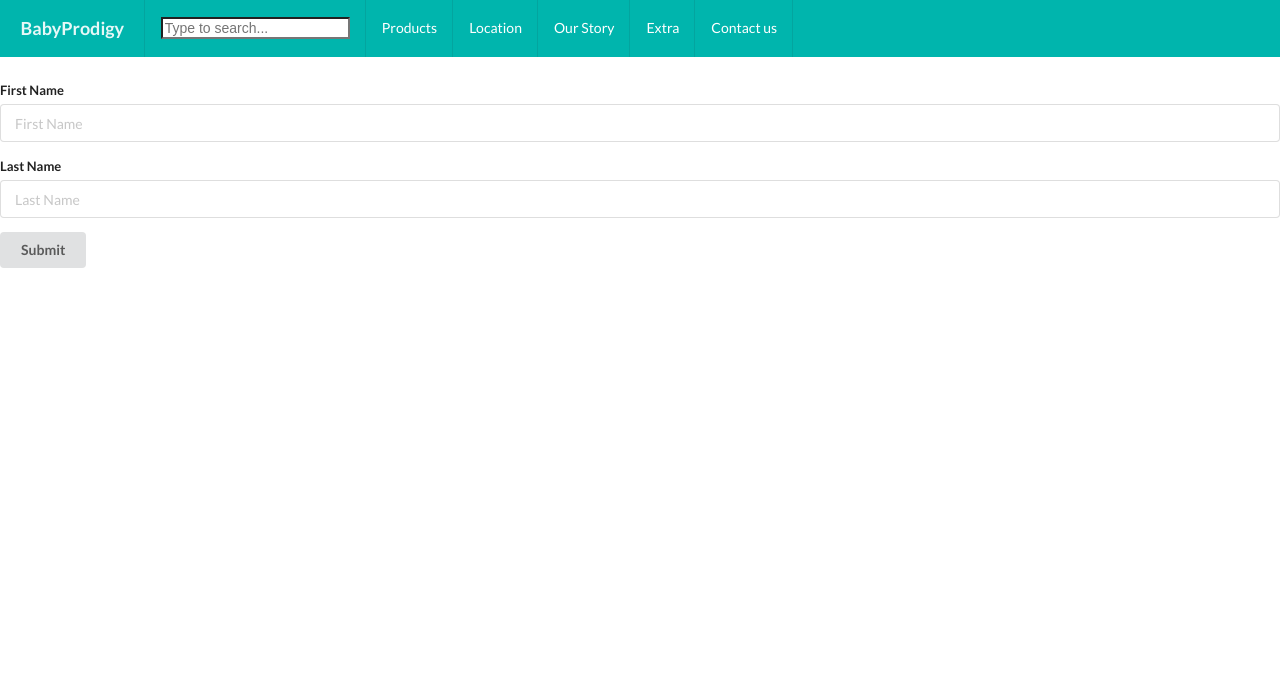
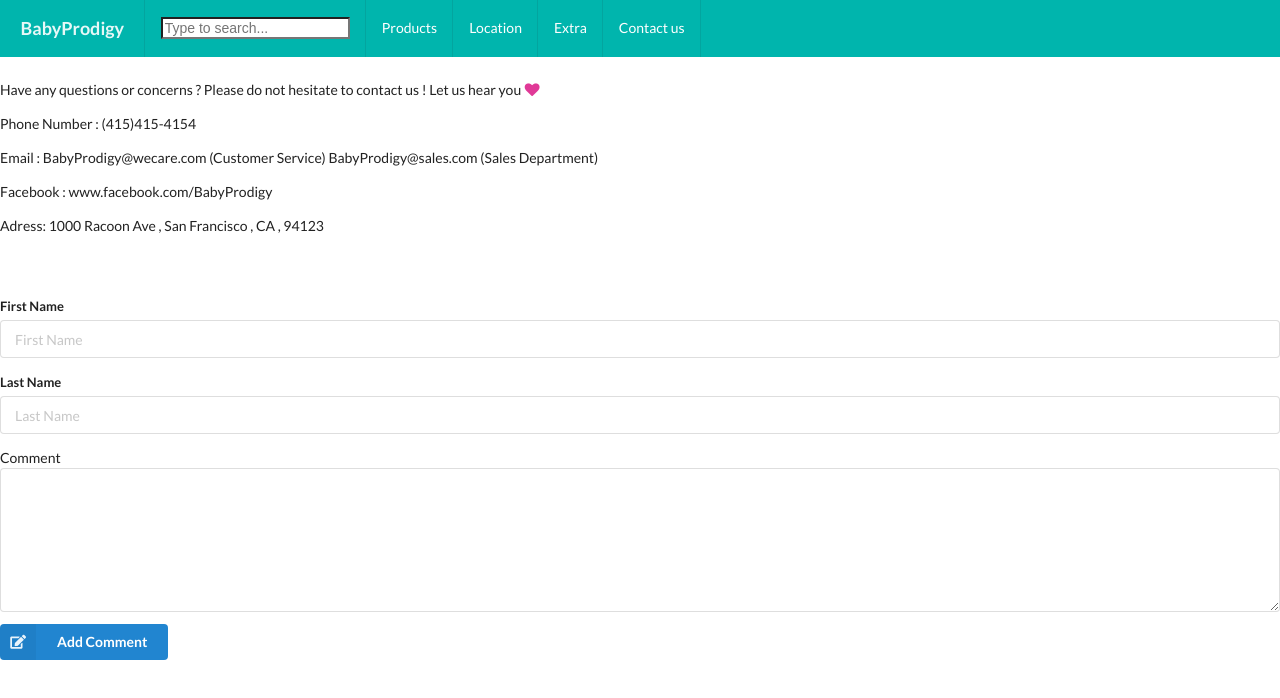
Before and after one commit to malekmkaddem/BabyProdigy, a plain HTML site: page ContactUs.html in a window 1280 px wide. Drawn offline with nearby package versions, Linux system fonts and the light colour scheme.

Commit message:
Update ContactUs.html

```diff
--- a/ContactUs.html
+++ b/ContactUs.html
@@ -4,13 +4,13 @@
 <title>Title of the document</title>
     <meta http-equiv="Content-Type" content="text/html; charset=UTF-8" />
   <meta name="viewport" content="width=device-width">
-
+<link rel="Stylesheet" href="ContactUs.css">
 
     <link rel = "Stylesheet" href="https://cdnjs.cloudflare.com/ajax/libs/semantic-ui/2.4.1/semantic.min.css">
 </head>
 
 <body>
-The content of the document......
+
      <div class="ui top fixed inverted teal icon menu main">
   <div class="ui  header item">
    <a class="BabyProdigy" href="index.html">BabyProdigy</a>
@@ -27,9 +27,7 @@
   <a class="item" id = "item" href="Location.html">
     Location
   </a>
-  <a class="item" id = "item" href="OurStory.html">
-    Our Story
-  </a>
+
         <a class="item" id = "item" href="Extra.html">
     Extra
   </a>
@@ -41,8 +39,21 @@
     <br>
     <br>
     <br>
+    <div id = "contactInfo">
+    <p> Have any questions or concerns ? Please do not hesitate to contact us ! Let us hear you <i class = "ui heart pink icon "> </i> </p>
+        <p> Phone Number : (415)415-4154</p>
+        <p> Email : BabyProdigy@wecare.com (Customer Service) BabyProdigy@sales.com (Sales Department)</p>
+        <p>          </p>
+        <p> Facebook : www.facebook.com/BabyProdigy</p>
+        <p> Adress: 1000 Racoon Ave , San Francisco , CA , 94123</p>
+    </div>
+
+    <br>
+    <br>
+    <br>
     <form class="ui static form">
   <div class="field">
+
     <label>First Name</label>
     <input type="text" name="first-name" placeholder="First Name">
   </div>
@@ -52,7 +63,15 @@
   </div>
   <div class="field">
   </div>
-  <button class="ui button" type="submit">Submit</button>
+      <label>Comment</label>
+        <div class="ui reply form tiny">
+    <div class="field">
+      <textarea></textarea>
+    </div>
+    <div class="ui primary submit labeled icon button">
+      <i class="icon edit"></i> Add Comment
+    </div>
+  </div>
 </form>
 
 
```
